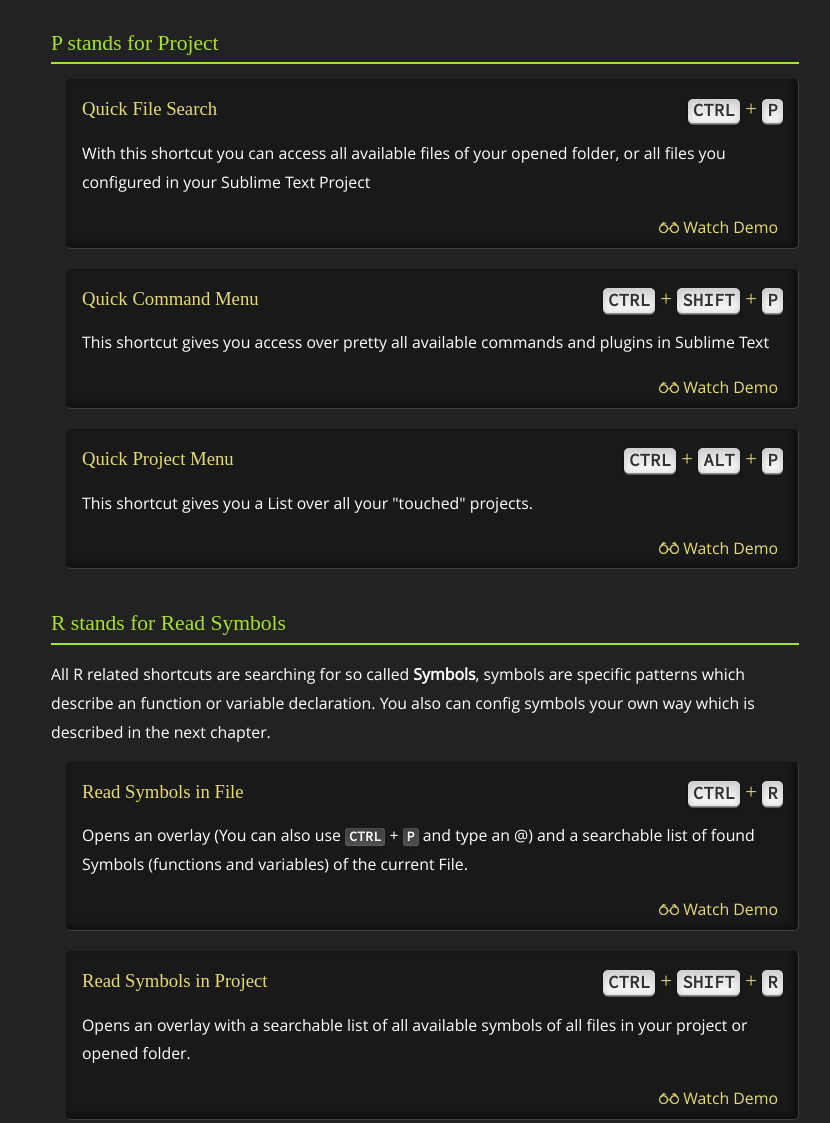
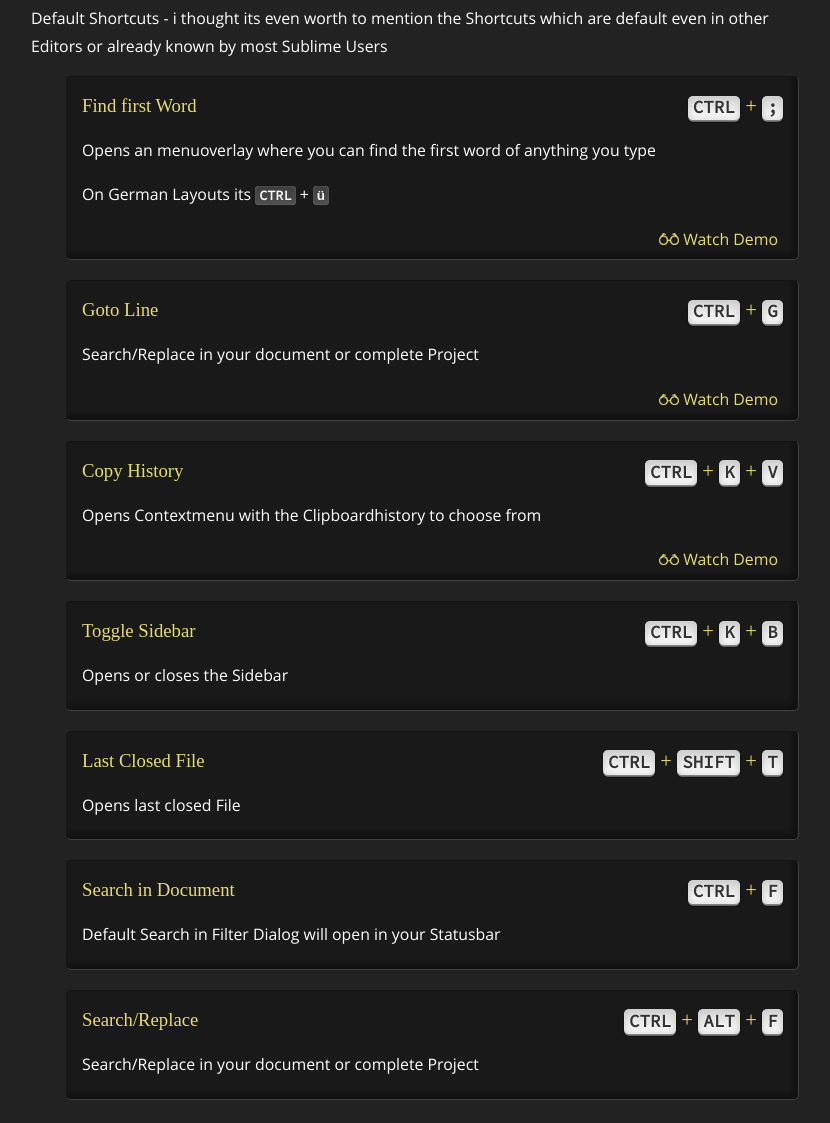
Before and after one commit to WWWCourses/sublime-frontend-fieldmanual, a website: page src/index.html in a window 1280 px wide. Shown: the part 779-1902 px from the top of the page, without its empty margins (225-1055 px from the left). Drawn offline with nearby package versions, Linux system fonts and the light colour scheme; a web font is replaced by a local one.

Commit message:
added more shortcuts

```diff
--- a/src/index.html
+++ b/src/index.html
@@ -66,6 +66,7 @@
                         <li><a du-smooth-scroll du-scrollspy href="#kbd-j">J stands for Joining</a></li>
                         <li><a du-smooth-scroll du-scrollspy href="#kbd-l">L stands for Lines</a></li>
                         <li><a du-smooth-scroll du-scrollspy href="#kbd-d">D stands for Duplicate</a></li>
+                        <li><a du-smooth-scroll du-scrollspy href="#kbd-b">B stands for Build</a></li>
                     </ul>
                     </li>
                     <li><a du-smooth-scroll du-scrollspy href="#working-with-panels-mouseless">Working with Panels Mouseless</a></li>
@@ -73,6 +74,8 @@
                     <li><a du-smooth-scroll du-scrollspy href="#howto-configure-sublime-text">Howto Configure Sublime Text</a></li>
                     <li><a du-smooth-scroll du-scrollspy href="#installing-packagecontrol-and-nodejs">Installing PackageControl and NodeJS</a></li>
                     <li><a du-smooth-scroll du-scrollspy href="#favourite-javascript-plugins">Configs for popular JS-Plugins</a>
+
+
                     <ul>
                         <li><a du-smooth-scroll du-scrollspy href="#plug-jshintgutter">JSHint Gutter</a></li>
                         <li><a du-smooth-scroll du-scrollspy href="#plug-docblockr">DocBlockr</a></li>
@@ -106,7 +109,57 @@
             </section>
             <section id="the-magic-of-shortcuts">
                 <h3 >The Magic of Shortcuts</h3>
-           </section>
+                <p>Default Shortcuts - i thought its even worth to mention the Shortcuts which are default even in other Editors or already known by most Sublime Users</p>
+
+                <div class="card ind-2 cf">
+                    <h5 class="cf">Find first Word<span class="light-keys right"><kbd>CTRL</kbd> + <kbd>;</kbd></span></h5>
+
+                    <p>Opens an menuoverlay where you can find the first word of anything you type</p>
+                    <p>On German Layouts its <kbd>CTRL</kbd> + <kbd style="font-family: 'Arial'">ü</kbd></p>
+                    <demo right="1" image="demos/ctrlsemi.gif"></demo>
+                </div>
+
+                <div class="card ind-2 cf">
+                    <h5 class="cf">Goto Line<span class="light-keys right"><kbd>CTRL</kbd> + <kbd>G</kbd></span></h5>
+
+                    <p>Search/Replace in your document or complete Project</p>
+                    <demo right="1" image="demos/ctrlg.gif"></demo>
+                </div>
+
+                <div class="card ind-2 cf">
+                    <h5 class="cf">Copy History<span class="light-keys right"><kbd>CTRL</kbd> + <kbd>K</kbd> + <kbd>V</kbd></span></h5>
+
+                    <p>Opens Contextmenu with the Clipboardhistory to choose from</p>
+                    <demo right="1" image="demos/ctrlkv.gif"></demo>
+                </div>
+
+                <div class="card ind-2 cf">
+                    <h5 class="cf">Toggle Sidebar<span class="light-keys right"><kbd>CTRL</kbd> + <kbd>K</kbd> + <kbd>B</kbd></span></h5>
+
+                    <p>Opens or closes the Sidebar</p>
+                </div>
+
+                <div class="card ind-2 cf">
+                    <h5 class="cf">Last Closed File<span class="light-keys right"><kbd>CTRL</kbd> + <kbd>SHIFT</kbd> + <kbd>T</kbd></span></h5>
+
+                    <p>Opens last closed File</p>
+                </div>
+
+                <div class="card ind-2 cf">
+                    <h5 class="cf">Search in Document<span class="light-keys right"><kbd>CTRL</kbd> + <kbd>F</kbd></span></h5>
+
+                    <p>Default Search in Filter Dialog will open in your Statusbar</p>
+
+                </div>
+
+                <div class="card ind-2 cf">
+                    <h5 class="cf">Search/Replace<span class="light-keys right"><kbd>CTRL</kbd> + <kbd>ALT</kbd> + <kbd>F</kbd></span></h5>
+
+                    <p>Search/Replace in your document or complete Project</p>
+
+                </div>
+
+            </section>
 
             <section id="kbd-p">
                 <h4 class="ind">P stands for Project</h4>
@@ -129,7 +182,7 @@
                     <p>This shortcut gives you a List over all your "touched" projects.</p>
                     <demo right="1" image="demos/ctrlaltp.gif"></demo>
                 </div>
-                </section>
+            </section>
 
 
                 <section id="kbd-r">
@@ -173,7 +226,7 @@
                 <section id="kbd-l">
                     <h4 class="ind">L stands for Lines</h4>
 
-                    <p class="ind">All L related shortcuts standing for Line related Stuff, marking single or multiple lines or split a big selected block into single cursors.</p>
+                    <p class="ind">All L related shortcuts standing for Line related stuff, marking single or multiple lines or split a big selected block into single cursors.</p>
 
                     <div class="card ind-2 cf">
                         <h5 class="cf">Mark Line<span class="light-keys right"><kbd>CTRL</kbd> + <kbd>L</kbd></span></h5>
@@ -192,7 +245,7 @@
 
                 <section id="kbd-d">
                     <h4 class="ind">D stands for Duplicate</h4>
-
+                        <p class="ind">Among <a du-smooth-scroll du-scrollspy href="#working-with-panels-mouseless">Multiple Panels</a> the "Find Duplicate" Feature is one of the great features why Sublime became so popular.</p>
                     <div class="card ind-2 cf">
                         <h5 class="cf">Find Duplicate<span class="light-keys right"><kbd>CTRL</kbd> + <kbd>D</kbd></span></h5>
 
@@ -206,6 +259,21 @@
                         <p>Duplicates any marked area directly after itself (perfect for HTML editing)</p>
                         <demo right="1" image="demos/ctrlshiftd.gif"></demo>
                     </div>
+                </section>
+
+                <section id="kbd-b">
+                    <h4 class="ind">B stands for Build</h4>
+
+                    <div class="card ind-2 cf">
+                        <h5 class="cf">Build<span class="light-keys right"><kbd>CTRL</kbd> + <kbd>B</kbd></span></h5>
+                        <p>Uses always the Builder which you last used with <kbd>CTRL</kbd> + <kbd>SHIFT</kbd> + <kbd>B</kbd></p>
+                    </div>
+
+                    <div class="card ind-2 cf">
+                        <h5 class="cf">Builder Menu<span class="light-keys right"><kbd>CTRL</kbd> + <kbd>SHIFT</kbd> + <kbd>B</kbd></span></h5>
+                        <p>Opens your Builder Menu</p>
+                    </div>
+
                 </section>
 
                 <section id="working-with-panels-mouseless">
```
Also changed, not shown: src/demos/ctrlg.gif (added), src/demos/ctrlkv.gif (added), src/demos/ctrlsemi.gif (added).
